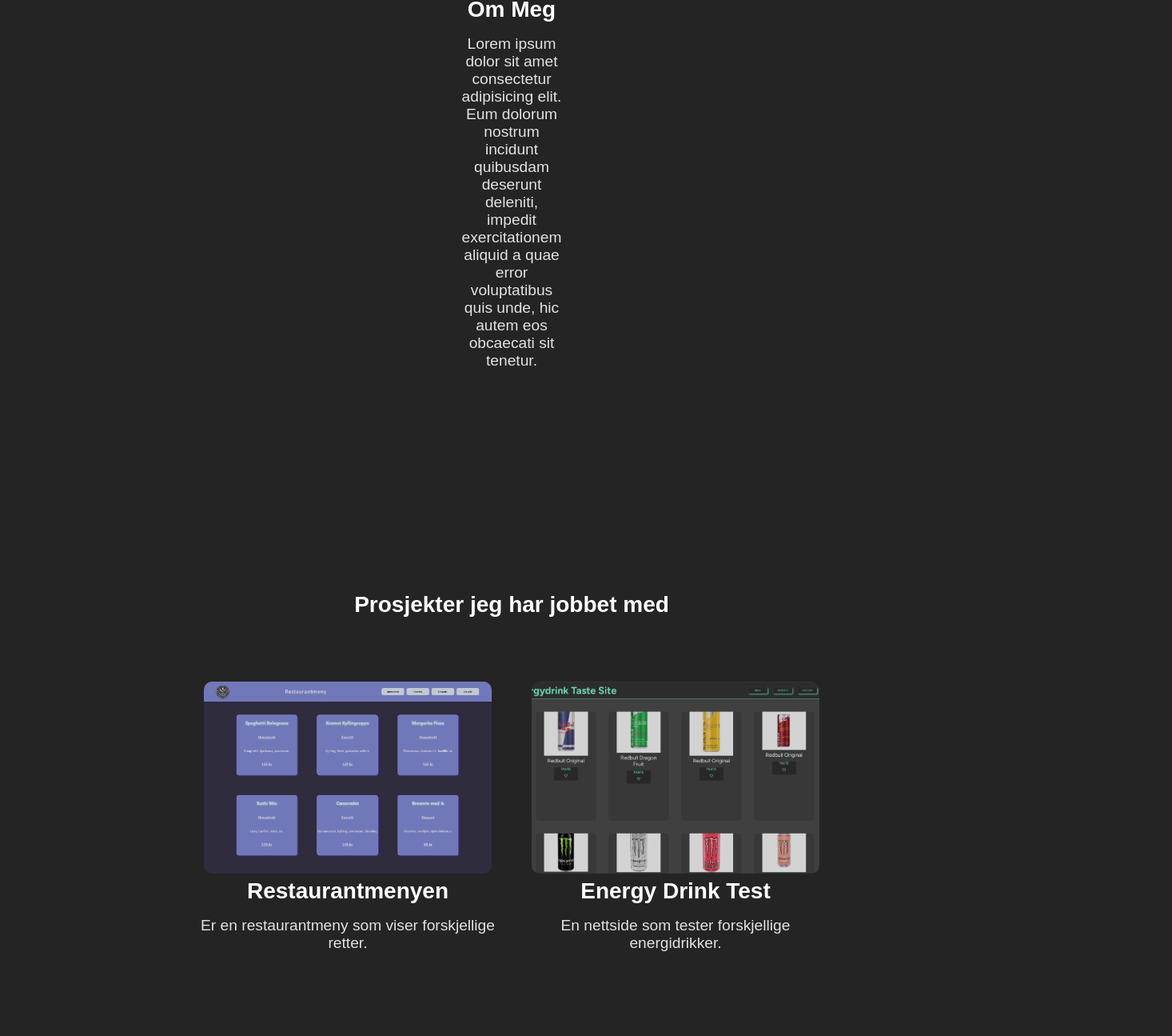
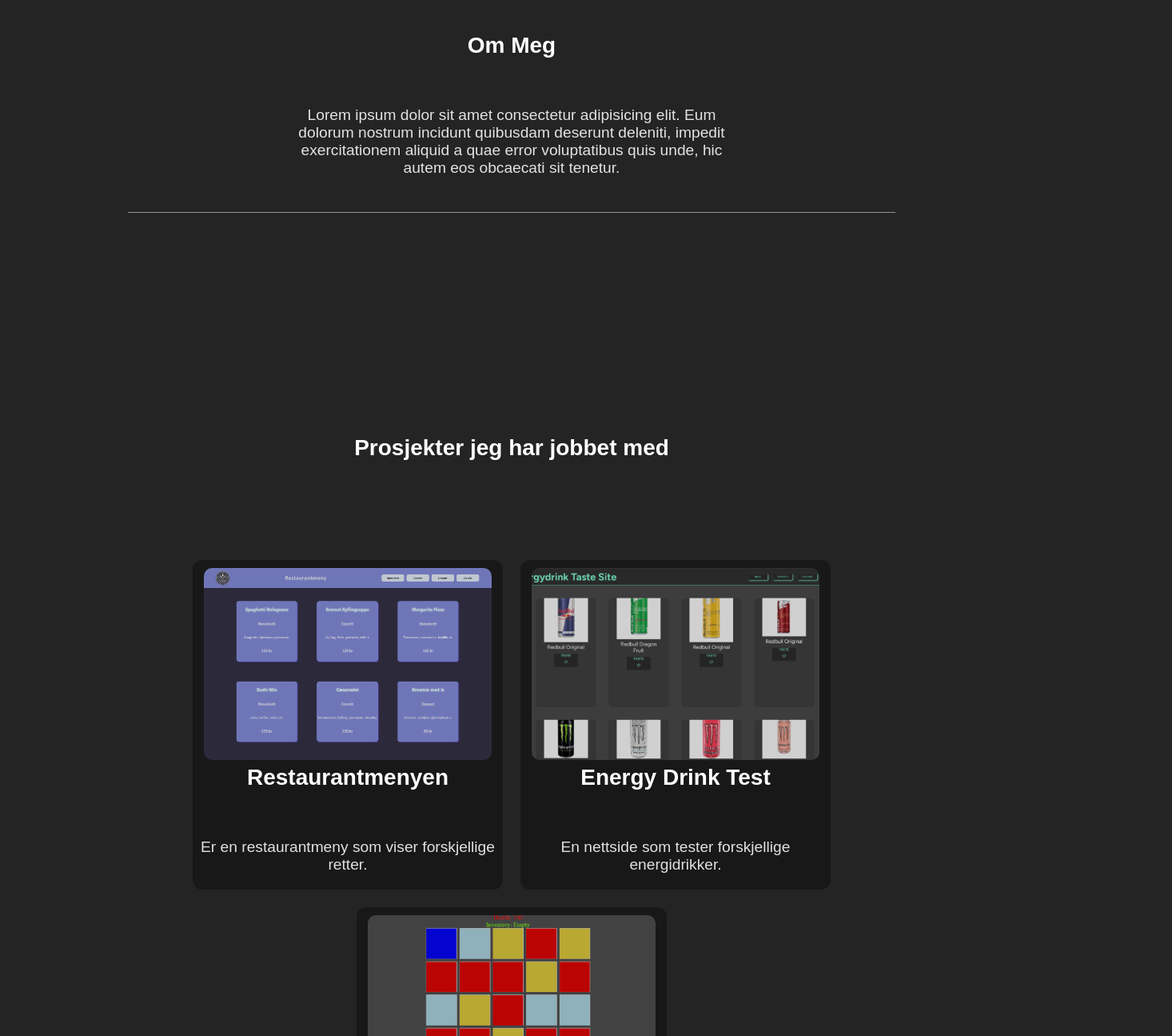
Before and after one commit to Jostein24sfj/react-portefolie, a React (Vite) app: page / in a window 1280 px wide. Shown: the part 872-2167 px from the top of the page at 80% size, 1466 px wide, since content can reach past the window. Built offline with nearby package versions, Linux system fonts and the light colour scheme.

Commit message:
fixed padding and spacing, added background color to projectCards and added border bottom

```diff
--- a/src/AboutMe/AboutMe.css
+++ b/src/AboutMe/AboutMe.css
@@ -10,10 +10,12 @@
   flex-direction: column;
   align-items: center;
   text-align: center;
-  /* min-height: 100vh; */
+  border-top: 1px solid rgba(255, 255, 255, 0.5);
+  border-bottom: 1px solid rgba(255, 255, 255, 0.5);
+  padding: 44px 44px;
 }
 
 .aboutMeP {
-  padding-left: 764px;
-  padding-right: 764px;
+  padding-left: 164px;
+  padding-right: 164px;
 }
--- a/src/Contact/Contact.css
+++ b/src/Contact/Contact.css
@@ -11,6 +11,7 @@
     align-items: center;
     text-align: center;
     padding: 40px 20px;
+    border-top: 1px solid rgba(255, 255, 255, 0.5);
   }
 
   h2 {
--- a/src/Prosjekter/Prosjekter.css
+++ b/src/Prosjekter/Prosjekter.css
@@ -5,18 +5,16 @@
 }
 
 .allSections {
-  /* padding: 84px; */
   display: flex;
   justify-content: center;
   align-items: center;
   text-align: center;
-  flex-wrap: wrap; /* grid-template-rows: 1fr 1fr; */
-  /* border: 1px solid white; */
+  flex-wrap: wrap;
   gap: 22px;
   position: relative;
 }
 
-.projectsButton {
+.seAlleBtn {
   font-family: "Figtree", sans-serif;
   font-weight: 600;
   font-size: 24px;
@@ -43,13 +41,11 @@
 }
 
 .section {
-  /* display: none; */
-  /* overflow: hidden; */
-  /* border-radius: 12px; */
-  border-bottom: 1px solid rgba(255, 255, 255, 0.141);
-  /* background-color: rgb(24, 24, 24); */
+  border-radius: 12px;
+  padding: 10px;
+  background-color: rgb(24, 24, 24);
   width: 388px;
-  height: 475px;
+  height: 412px;
 }
 
 .sectionText {
@@ -57,14 +53,13 @@
 }
 
 h2 {
-  /* display: flex; */
   text-align: center;
   padding-top: 6px;
-  /* padding-bottom: 64px; */
+  padding-bottom: 44px;
 }
 
 :hover.section img {
-  transform: scale(1.05);
+  transform: scale(1.08);
   transition: 0.1s ease;
 }
 
@@ -72,16 +67,3 @@ h2 {
   transform: scale(1.1);
   transition: 0.1s ease;
 }
-/* @media screen and (min-width: 768px) {
-  body {
-    gap: 100px;
-    grid-template-columns: 1fr 1fr 1fr;
-  }
-}
-
-@media screen and (min-width: 1080px) {
-  body {
-    gap: 98px;
-    grid-template-columns: 1fr 5fr 1fr;
-  }
-} */
--- a/src/Prosjekter/Prosjekter.jsx
+++ b/src/Prosjekter/Prosjekter.jsx
@@ -36,7 +36,7 @@ export default function Prosjekter() {
               </div>
             </section>
 </div>
-      <button className="projectsButton" onClick={toggleSections}>
+      <button className="seAlleBtn" onClick={toggleSections}>
         {showSections ? "Lukk" : "Se Alle"}
       </button>
       <div className="allSections">
```
